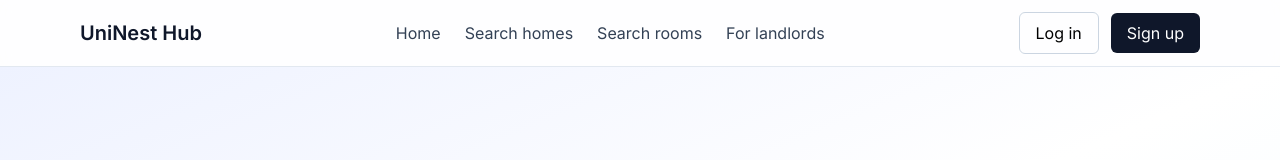
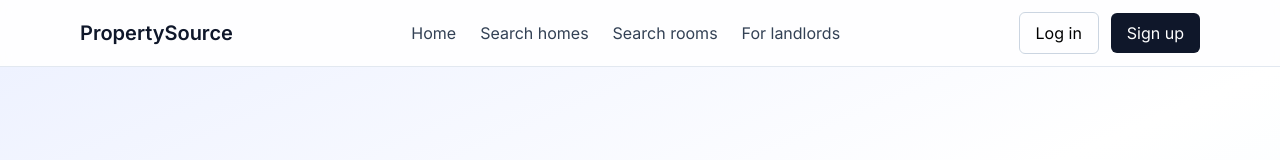
Before and after one commit to sarigama-yerra/frontend-repo_i91lcxod_jv2ush, a React (Vite) app: page / in a window 1280 px wide. Shown: the top 160 px of the page. Built offline with nearby package versions, Linux system fonts and the light colour scheme; no server answers; a web font is replaced by a local one.

Commit message:
Update project prj_i91lcxod - 2025-11-18T22:29:13.966Z

```diff
--- a/index.html
+++ b/index.html
@@ -3,7 +3,7 @@
   <head>
     <meta charset="UTF-8" />
     <meta name="viewport" content="width=device-width, initial-scale=1.0" />
-    <title>Flames App</title>
+    <title>PropertySource</title>
     <link rel="icon" type="image/x-icon" href="favicon.svg">
     <link rel="preconnect" href="https://fonts.googleapis.com">
     <link rel="preconnect" href="https://fonts.gstatic.com" crossorigin>
--- a/src/components/Navbar.jsx
+++ b/src/components/Navbar.jsx
@@ -4,7 +4,7 @@ export default function Navbar({ user, onLogout }) {
   return (
     <header className="bg-white/80 backdrop-blur border-b border-slate-200 sticky top-0 z-20">
       <div className="max-w-6xl mx-auto px-4 py-3 flex items-center justify-between">
-        <Link to="/" className="font-semibold text-slate-900 text-xl">UniNest Hub</Link>
+        <Link to="/" className="font-semibold text-slate-900 text-xl">PropertySource</Link>
         <nav className="hidden md:flex items-center gap-6 text-slate-700">
           <Link to="/">Home</Link>
           <Link to="/homes">Search homes</Link>
```
Also changed, not shown: 1 other file (tests, documents, lock files or other folders).
